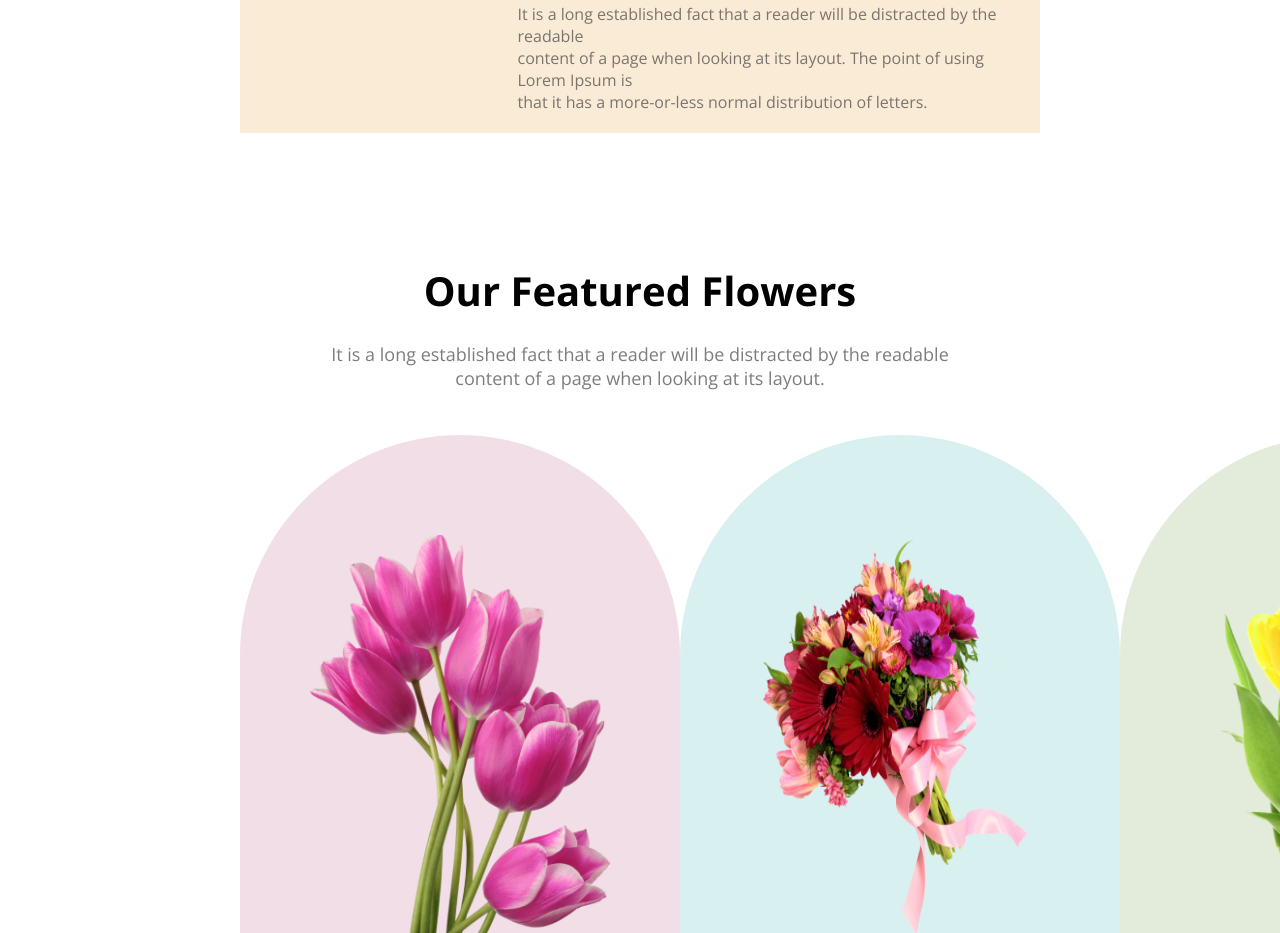
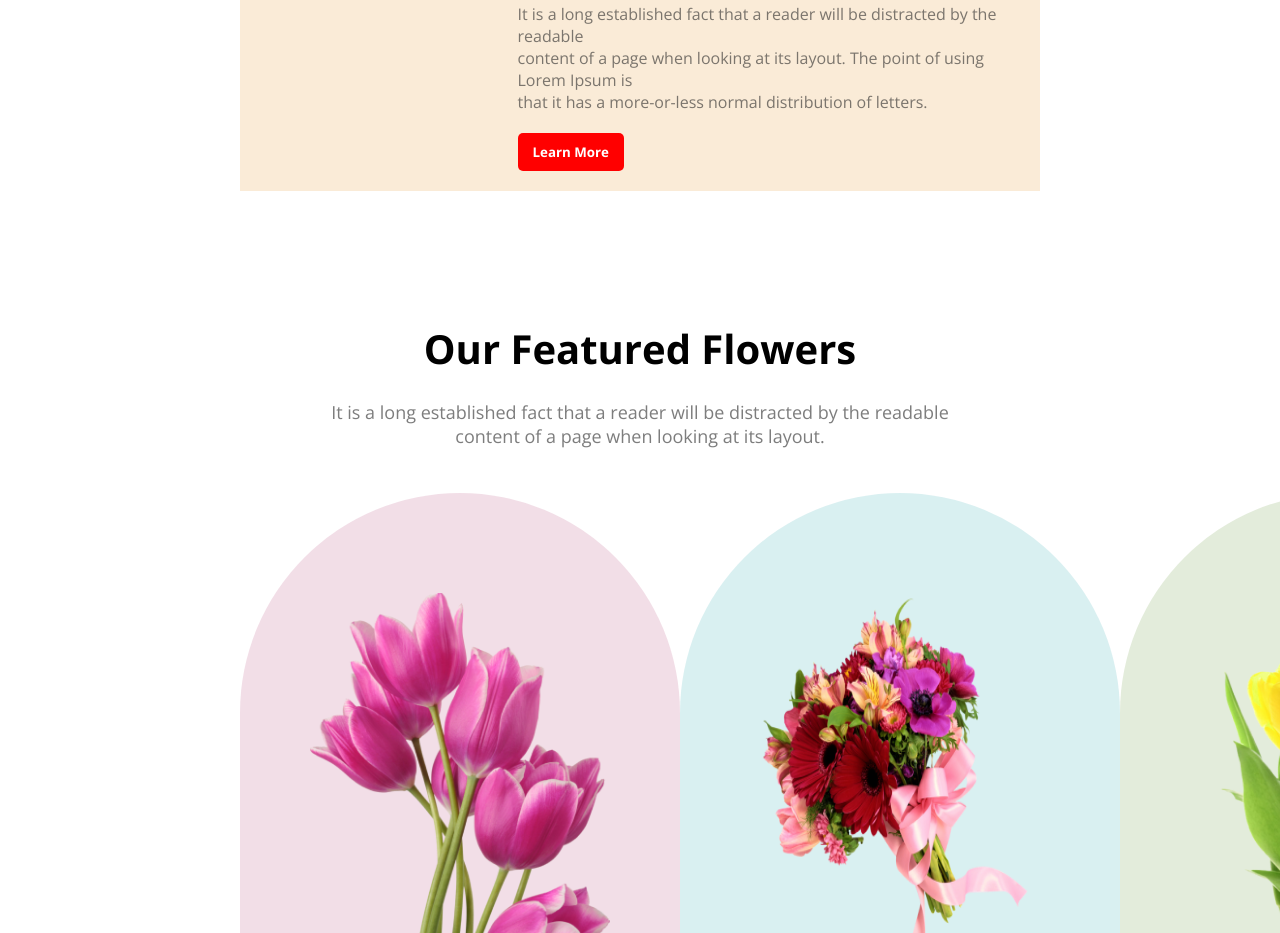
Before and after one commit to morz-mamun/Online-Flower-Shop, a plain HTML site: page index.html in a window 1280 px wide. Shown: the part 1995-2928 px from the top of the page. Drawn offline with nearby package versions, Linux system fonts and the light colour scheme.

Commit message:
assignment complete

```diff
--- a/index.html
+++ b/index.html
@@ -68,6 +68,7 @@
                             is
                             <br> that it has a more-or-less normal distribution of letters.
                         </p>
+                        <button class="btn-1">Learn More</button>
                     </div>
                 </div>
             </div>
--- a/style/style.css
+++ b/style/style.css
@@ -261,4 +261,13 @@ font-size: 30px;
 .p{
     color:rgba(39, 39, 39, 0.60);
 }
+.btn-1{
+    padding: 10px 15px;
+    background: red;
+    color: white;
+    font-weight: bold;
+    border: none;
+    border-radius: 5px;
+    margin-top: 20px;
+}
 /* bonus part style end */
```
